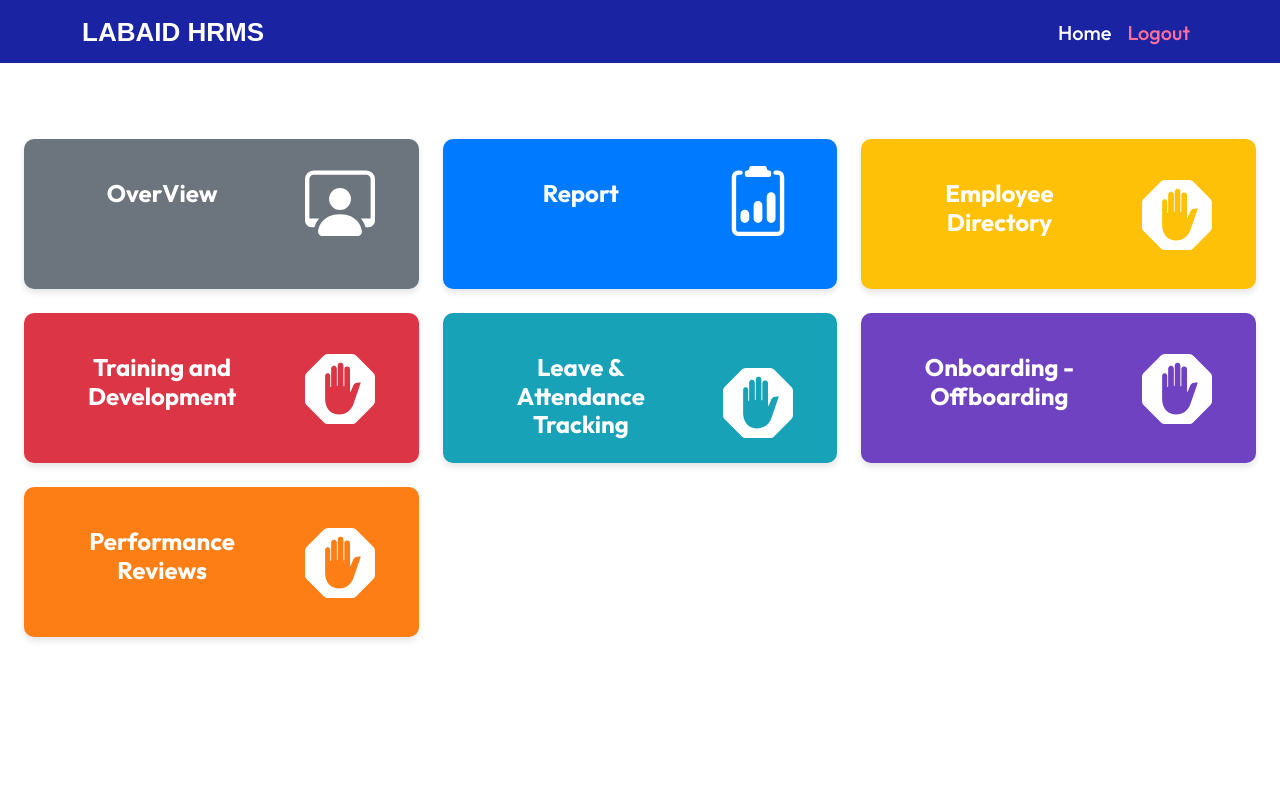
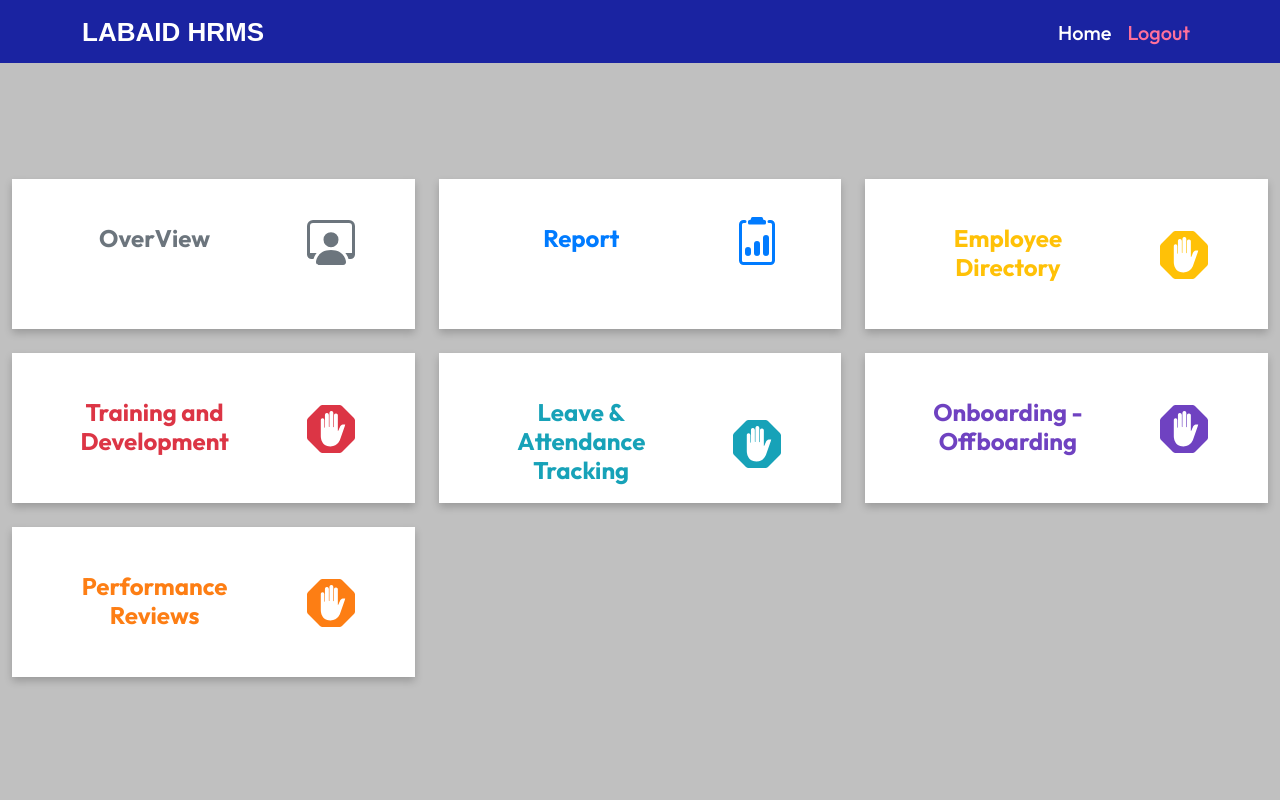
Before and after one commit to sheikh-asif-rahman/Labaid_HRMS, a React (Vite) app in the folder Frontend/: page /homepage in a window 1280 px wide. Shown: the top 800 px of the page. Built offline with nearby package versions, Linux system fonts and the light colour scheme; sample sign-in values are in the browser's storage.

Commit message:
last of the day

```diff
--- a/Frontend/src/Components/Dashboard/Dashboard.css
+++ b/Frontend/src/Components/Dashboard/Dashboard.css
@@ -1,163 +1,192 @@
 /* Styling for the card */
 .custom-card {
-  background-color: #f8f9fa;
-  border-radius: 10px;
-  box-shadow: 0px 4px 6px rgba(0, 0, 0, 0.1);
-  padding: 10%; /* Customizable padding */
-  transition: padding 0.3s ease, box-shadow 0.3s ease, transform 0.3s ease, background-color 0.3s ease; /* Smooth transition for padding, shadow, scaling, and background color */
-  height: 150px; /* Fixed height for all cards */
+  background-color: white;
+  border: 5px solid transparent; /* Default border is transparent */
+  border-radius: 0; /* Sharp corners */
+  box-shadow: 0px 4px 6px rgba(0, 0, 255, 0.1); /* Blue shadow */
+  padding: 10%;
+  transition: background-color 0.3s ease, color 0.3s ease, box-shadow 0.3s ease, transform 0.3s ease;
+  height: 150px;
   display: flex;
-  flex-direction: column; /* Ensure content is stacked vertically */
-  justify-content: space-between; /* Space content evenly */
-  text-align: center; /* Center text inside the card */
+  flex-direction: column;
+  justify-content: space-between;
+  text-align: center;
+  cursor: pointer; /* Pointer on hover */
 }
 
 /* Card hover effect */
 .custom-card:hover {
-  box-shadow: 0px 8px 15px rgba(0, 0, 0, 0.2); /* Deeper shadow for hover effect */
-  transform: scale(1.05); /* Slight scaling effect on hover */
+  box-shadow: 0px 8px 15px rgba(0, 0, 255, 0.2); /* Deeper blue shadow */
+  transform: scale(1.05); /* Slight scaling */
 }
 
-/* Card body title */
+/* Default text and icon colors */
 .card-title {
   font-size: 1.5rem;
   font-weight: 600;
+  transition: color 0.3s ease;
 }
 
-/* For mobile screens */
+.card-icon {
+  font-size: 70px;
+  transition: color 0.3s ease;
+}
+
+/* Card-specific styles */
+.card-overview .card-title,
+.card-overview .card-icon {
+  color: #6c757d; /* Gray */
+}
+
+.card-report .card-title,
+.card-report .card-icon {
+  color: #007bff; /* Blue */
+}
+
+.card-monitoring .card-title,
+.card-monitoring .card-icon {
+  color: #28a745; /* Green */
+}
+
+.card-employee-directory .card-title,
+.card-employee-directory .card-icon {
+  color: #ffc107; /* Yellow */
+}
+
+.card-training-development .card-title,
+.card-training-development .card-icon {
+  color: #dc3545; /* Red */
+}
+
+.card-leave-attendance .card-title,
+.card-leave-attendance .card-icon {
+  color: #17a2b8; /* Teal */
+}
+
+.card-onboarding-offboarding .card-title,
+.card-onboarding-offboarding .card-icon {
+  color: #6f42c1; /* Purple */
+}
+
+.card-performance-reviews .card-title,
+.card-performance-reviews .card-icon {
+  color: #fd7e14; /* Orange */
+}
+
+/* Hover effects */
+.card-overview:hover {
+  background-color: #6c757d; /* Gray background */
+}
+
+.card-overview:hover .card-title,
+.card-overview:hover .card-icon {
+  color: white; /* Text and icon turn white */
+}
+
+.card-report:hover {
+  background-color: #007bff; /* Blue background */
+}
+
+.card-report:hover .card-title,
+.card-report:hover .card-icon {
+  color: white;
+}
+
+.card-monitoring:hover {
+  background-color: #28a745; /* Green background */
+}
+
+.card-monitoring:hover .card-title,
+.card-monitoring:hover .card-icon {
+  color: white;
+}
+
+.card-employee-directory:hover {
+  background-color: #ffc107; /* Yellow background */
+}
+
+.card-employee-directory:hover .card-title,
+.card-employee-directory:hover .card-icon {
+  color: white;
+}
+
+.card-training-development:hover {
+  background-color: #dc3545; /* Red background */
+}
+
+.card-training-development:hover .card-title,
+.card-training-development:hover .card-icon {
+  color: white;
+}
+
+.card-leave-attendance:hover {
+  background-color: #17a2b8; /* Teal background */
+}
+
+.card-leave-attendance:hover .card-title,
+.card-leave-attendance:hover .card-icon {
+  color: white;
+}
+
+.card-onboarding-offboarding:hover {
+  background-color: #6f42c1; /* Purple background */
+}
+
+.card-onboarding-offboarding:hover .card-title,
+.card-onboarding-offboarding:hover .card-icon {
+  color: white;
+}
+
+.card-performance-reviews:hover {
+  background-color: #fd7e14; /* Orange background */
+}
+
+.card-performance-reviews:hover .card-title,
+.card-performance-reviews:hover .card-icon {
+  color: white;
+}
+
+/* Mobile view adjustments remain unchanged */
 @media (max-width: 768px) {
   .custom-card {
-    padding: 5%; /* Less padding on mobile */
-    height: 200px; /* Reduce the height for mobile */
+    padding: 5%;
+    height: 200px;
   }
 
   .card-title {
-    font-size: 1.2rem; /* Smaller font size on mobile */
-  }
-
-  /* Add margin-top to the first card only on mobile view */
-  .row .col-md-4:first-child .custom-card {
-    margin-top: 20%; /* Adjust the value as needed */
+    font-size: 1.2rem;
   }
 }
 
-/* For extra small screens (very narrow devices) */
 @media (max-width: 480px) {
   .custom-card {
-    padding: 3%; /* Further reduce padding for small screens */
-    height: 250px; /* Further reduce the height for small screens */
+    padding: 3%;
+    height: 250px;
   }
 
   .card-title {
-    font-size: 1rem; /* Even smaller font size on very small screens */
+    font-size: 1rem;
   }
-
-  /* Add margin-top to the first card on very small screens */
-  .row .col-md-4:first-child .custom-card {
-    margin-top: 30%; /* Adjust the value as needed */
 }
-
-  /* Ensure cards are centered in mobile view */
-  .container-fluid {
-    margin-top: 5%;
+/* Styles for the container */
+.dashboard-container {
+  background-color: rgb(192, 192, 192);
   display: flex;
   justify-content: center;
   align-items: center;
-    flex-direction: column; /* Stack cards vertically */
+  min-height: 110vh;
 }
 
-  .row {
-    display: flex;
-    justify-content: center;
-    align-items: center;
-    flex-wrap: wrap; /* Ensure the cards are stacked on smaller screens */
-  }
-
-  .col-md-4 {
-    justify-content: center;
-    align-items: center;
-    margin-bottom: 15px; /* Adds spacing between cards */
+/* Responsive adjustments for different screen sizes */
+@media (max-width: 768px) {
+  .dashboard-container {
+    min-height: 300vh; /* Adjust height for tablets */
   }
 }
 
-/* Card colors for different cards (optional, can be customized) */
-.card-overview {
-  background-color: #6c757d; /* Gray */
-  color: white;
+@media (max-width: 480px) {
+  .dashboard-container {
+    min-height: 260vh; /* Adjust height for smaller devices */
+    flex-direction: column; /* Stack items vertically on smaller screens */
   }
-
-.card-report {
-  background-color: #007bff; /* Blue */
-  color: white;
 }
-
-.card-monitoring {
-  background-color: #28a745; /* Green */
-  color: white;
-}
-
-.card-employee-directory {
-  background-color: #ffc107; /* Yellow */
-  color: white;
-}
-
-.card-training-development {
-  background-color: #dc3545; /* Red */
-  color: white;
-}
-
-.card-leave-attendance {
-  background-color: #17a2b8; /* Teal */
-  color: white;
-}
-
-.card-onboarding-offboarding {
-  background-color: #6f42c1; /* Purple */
-  color: white;
-}
-
-.card-performance-reviews {
-  background-color: #fd7e14; /* Orange */
-  color: white;
-}
-
-/* Hover effects for different colored cards */
-.card-overview:hover {
-  background-color: #5a6268; /* Darker gray on hover */
-  box-shadow: 0px 8px 15px rgba(0, 0, 0, 0.2); /* Darker shadow on hover */
-}
-
-.card-report:hover {
-  background-color: #0056b3; /* Darker blue on hover */
-  box-shadow: 0px 8px 15px rgba(0, 0, 0, 0.2); /* Darker shadow on hover */
-}
-
-.card-monitoring:hover {
-  background-color: #218838; /* Darker green on hover */
-  box-shadow: 0px 8px 15px rgba(0, 0, 0, 0.2); /* Darker shadow on hover */
-}
-
-.card-employee-directory:hover {
-  background-color: #e0a800; /* Darker yellow on hover */
-  box-shadow: 0px 8px 15px rgba(0, 0, 0, 0.2); /* Darker shadow on hover */
-}
-
-.card-training-development:hover {
-  background-color: #c82333; /* Darker red on hover */
-  box-shadow: 0px 8px 15px rgba(0, 0, 0, 0.2); /* Darker shadow on hover */
-}
-
-.card-leave-attendance:hover {
-  background-color: #138496; /* Darker teal on hover */
-  box-shadow: 0px 8px 15px rgba(0, 0, 0, 0.2); /* Darker shadow on hover */
-}
-
-.card-onboarding-offboarding:hover {
-  background-color: #5a3d92; /* Darker purple on hover */
-  box-shadow: 0px 8px 15px rgba(0, 0, 0, 0.2); /* Darker shadow on hover */
-}
-
-.card-performance-reviews:hover {
-  background-color: #e76a24; /* Darker orange on hover */
-  box-shadow: 0px 8px 15px rgba(0, 0, 0, 0.2); /* Darker shadow on hover */
-}
--- a/Frontend/src/Components/Dashboard/Dashboard.jsx
+++ b/Frontend/src/Components/Dashboard/Dashboard.jsx
@@ -33,12 +33,9 @@
   };
 
   return (
-    <div
-      className="container-fluid d-flex justify-content-center align-items-center"
-      style={{ minHeight: "100vh" }}
-    >
+    <div className="dashboard-container d-flex justify-content-center align-items-center">
       <div className="row w-100">
-        {/* Card 1 */}
+        {/* Card 1: Overview */}
         <div className="col-md-4 mb-4">
           <div
             className="card custom-card card-overview"
@@ -51,17 +48,17 @@
                 </div>
               </div>
               <div className="col-md-4 d-flex justify-content-center align-items-center">
-                <BsPersonWorkspace size={70} />
+                <BsPersonWorkspace className="card-icon" />
               </div>
             </div>
           </div>
         </div>
 
-        {/* Card 2 */}
+        {/* Card 2: Report */}
         <div className="col-md-4 mb-4">
           <div
             className="card custom-card card-report"
-            onClick={() => handleCardClick("Report")} // Only Report card navigates to the report page
+            onClick={() => handleCardClick("Report")}
           >
             <div className="row g-0">
               <div className="col-md-8">
@@ -70,7 +67,7 @@
                 </div>
               </div>
               <div className="col-md-4 d-flex justify-content-center align-items-center">
-                <BsClipboard2Data size={70} />
+                <BsClipboard2Data className="card-icon" />
               </div>
             </div>
           </div>
@@ -90,7 +87,7 @@
                   </div>
                 </div>
                 <div className="col-md-4 d-flex justify-content-center align-items-center">
-                  <BsWrenchAdjustableCircle size={70} />
+                  <BsWrenchAdjustableCircle className="card-icon" />
                 </div>
               </div>
             </div>
@@ -110,7 +107,7 @@
                 </div>
               </div>
               <div className="col-md-4 d-flex justify-content-center align-items-center">
-                <SiAdblock size={70} />
+                <SiAdblock className="card-icon" />
               </div>
             </div>
           </div>
@@ -129,7 +126,7 @@
                 </div>
               </div>
               <div className="col-md-4 d-flex justify-content-center align-items-center">
-                <SiAdblock size={70} />
+                <SiAdblock className="card-icon" />
               </div>
             </div>
           </div>
@@ -148,7 +145,7 @@
                 </div>
               </div>
               <div className="col-md-4 d-flex justify-content-center align-items-center">
-                <SiAdblock size={70} />
+                <SiAdblock className="card-icon" />
               </div>
             </div>
           </div>
@@ -167,7 +164,7 @@
                 </div>
               </div>
               <div className="col-md-4 d-flex justify-content-center align-items-center">
-                <SiAdblock size={70} />
+                <SiAdblock className="card-icon" />
               </div>
             </div>
           </div>
@@ -186,7 +183,7 @@
                 </div>
               </div>
               <div className="col-md-4 d-flex justify-content-center align-items-center">
-                <SiAdblock size={70} />
+                <SiAdblock className="card-icon" />
               </div>
             </div>
           </div>
--- a/Frontend/src/Components/DataCard/DataCard.css
+++ b/Frontend/src/Components/DataCard/DataCard.css
@@ -1,31 +1,65 @@
 /* General styles for the container */
 .card {
     padding: 5%;
-    border: none;
-    border-radius: 10px;
-    transition: transform 0.3s ease, box-shadow 0.3s ease;
+    border: 5px solid transparent; /* Default border is transparent */
+    border-radius: 0; /* No rounded corners */
+    transition: transform 0.3s ease, box-shadow 0.3s ease, background-color 0.3s ease, color 0.3s ease, border-color 0.3s ease;
+    background-color: #ffffff; /* Default background is white */
+    color: #333; /* Default text color */
+    box-shadow: 0 4px 8px rgba(0, 0, 0, 0.2); /* Subtle shadow */
+    cursor: pointer; /* Pointer cursor on hover */
 }
 
-/* Card hover effect */
-.card:hover {
-    transform: translateY(-10px);
-    box-shadow: 0 4px 8px rgba(0, 0, 0, 0.2);
+/* Card Colors (Specific categories with hover matching their color) */
+.card-attendance {
+    color: #ff6666; /* Red text and icon */
+    border-color: #ff6666; /* Red border */
+
 }
 
-/* Card Colors */
-.card-attendance {
-    background-color: #ff6666;
-    color: white;
+.card-attendance:hover {
+    background-color: #ff6666; /* Red background on hover */
+    color: white; /* White text on hover */
+    box-shadow: 0 8px 15px rgba(255, 102, 102, 0.4); /* Deeper red shadow */
 }
 
 .card-absence {
-    background-color: #3399ff;
-    color: white;
+    color: #3399ff; /* Blue text and icon */
+    border-color: #3399ff; /* Blue border */
+}
+
+.card-absence:hover {
+    background-color: #3399ff; /* Blue background on hover */
+    color: white; /* White text on hover */
+    box-shadow: 0 8px 15px rgba(51, 153, 255, 0.4); /* Deeper blue shadow */
 }
 
 .card-late-attendance {
-    background-color: #ff9966;
-    color: white;
+    color: #ff9966; /* Orange text and icon */
+    border-color: #ff9966; /* Orange border */
+}
+
+.card-late-attendance:hover {
+    background-color: #ff9966; /* Orange background on hover */
+    color: white; /* White text on hover */
+    box-shadow: 0 8px 15px rgba(255, 153, 102, 0.4); /* Deeper orange shadow */
+}
+
+.card-on-leave {
+    color: #66cc66; /* Green text and icon */
+    border-color: #66cc66; /* Green border */
+}
+
+.card-on-leave:hover {
+    background-color: #66cc66; /* Green background on hover */
+    color: white; /* White text on hover */
+    box-shadow: 0 8px 15px rgba(102, 204, 102, 0.4); /* Deeper green shadow */
+}
+
+/* Icons inside cards */
+.card svg {
+    font-size: 3rem; /* Size of icons */
+    margin-bottom: 10px; /* Space between icon and text */
 }
 
 /* Card body */
@@ -34,13 +68,14 @@
     text-align: center;
 }
 
-/* Card text */
+/* Card title */
 .card-title {
     font-size: 24px;
     font-weight: bold;
     margin-bottom: 15px;
 }
 
+/* Card text */
 .card-text {
     font-size: 20px;
 }
@@ -82,11 +117,12 @@
         margin: 10% 0 1.5rem;
         padding: 0 5%;
     }
+
     /* Container margin */
     .container.mt-5 {
         padding-top: 20%;
         padding-bottom: 30%;
-}
+    }
 }
 
 /* Dropdown styling */
@@ -107,7 +143,7 @@
     padding: 0.75rem 1.25rem;
     font-size: 1rem;
     border: 1px solid #ccc;
-    border-radius: 10px;
+    border-radius: 0; /* No rounded corners */
     width: 100%;
     box-sizing: border-box;
     appearance: none;
@@ -131,6 +167,12 @@
 
 /* Container margin */
 .container.mt-5 {
-    margin-top: 6% !important; /* Adjust margin as needed */
-    margin-bottom: 10%;
+    max-width: 100%;
+    max-height: 100%;
+    padding: 0 10% 10%;
+    padding-top: 1% ;
+    /* margin-bottom: 10%; */
 }
+.dashboard-overview {
+    background-color: rgb(192, 192, 192);
+}
```
Also changed, not shown: Frontend/src/Components/DataCard/DataCard.jsx (+2 -5 lines), Frontend/src/Components/ReportSearch/ReportSearch.jsx (+40 -12 lines), 1 other file (tests, documents, lock files or other folders). Lines whose indentation alone changed are shown as unchanged.
